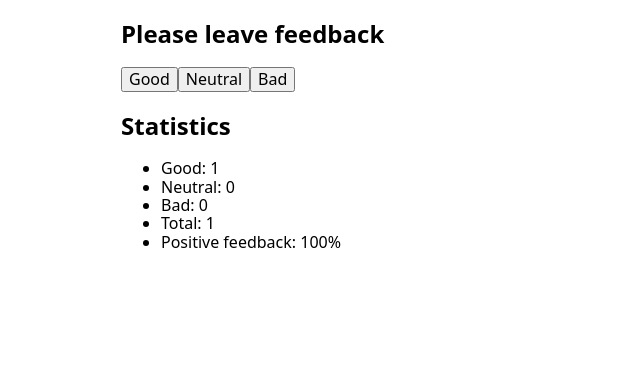
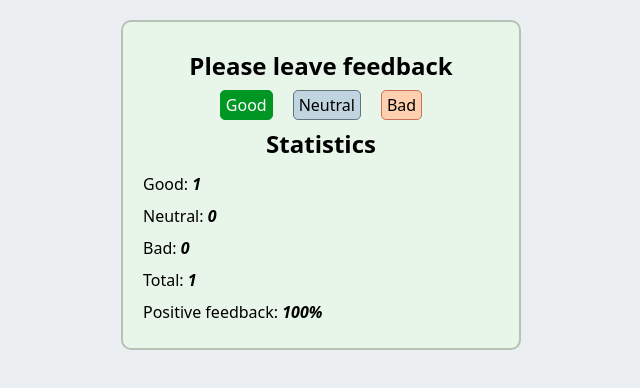
Before and after one commit to Swok-Kh/goit-react-hw-02-feedback, a React (Create React App) app: page / in a window 1280 px wide. Both pictures are taken after a click on the button "Good". Shown: the top 388 px of the page, without its empty margins (319-959 px from the left). Built offline with nearby package versions, Linux system fonts and the light colour scheme.

Commit message:
add styles

```diff
--- a/src/App.js
+++ b/src/App.js
@@ -33,10 +33,10 @@ class App extends Component {
         <Section title="Please leave feedback">
           <FeedbackOptions onLeaveFeedback={this.handleFeedback} />
         </Section>
-        {this.countTotalFeedback() === 0 ? (
-          <Notification message="No feedback given" />
-        ) : (
-          <Section title="Statistics">
+        <Section title="Statistics">
+          {this.countTotalFeedback() === 0 ? (
+            <Notification message="No feedback given" />
+          ) : (
             <Statistics
               good={this.state.good}
               neutral={this.state.neutral}
@@ -44,8 +44,8 @@ class App extends Component {
               total={this.countTotalFeedback()}
               positivePercentage={this.countPositiveFeedbackPercentage()}
             />
-          </Section>
-        )}
+          )}
+        </Section>
       </Card>
     );
   }
--- a/src/components/Card/card.module.scss
+++ b/src/components/Card/card.module.scss
@@ -1,4 +1,14 @@
+@import '../../scss/variables';
+
 .wrapper {
-  width: 400px;
+  width: 300px;
   margin: 0 auto;
+  background-color: $secondary-bgc;
+  border: 2px solid $third-bgc;
+  border-radius: 10px;
+  padding: 10px;
+  @media screen and (min-width: $tablet) {
+    width: 400px;
+    padding: 20px;
+  }
 }
--- /dev/null
+++ b/src/components/FeedbackOption/fedbackOption.module.scss
@@ -0,0 +1,51 @@
+@import '../../scss/variables';
+.wrapper {
+  width: 100%;
+  display: flex;
+  justify-content: center;
+}
+
+%button {
+  border-radius: 5px;
+  padding: 5px;
+  transition: color $transition-opt, background-color $transition-opt;
+  cursor: pointer;
+  outline: none;
+  &:hover,
+  &:focus {
+    color: $light-color;
+  }
+  &:not(:last-child) {
+    margin-right: 10px;
+    @media screen and (min-width: $tablet) {
+      margin-right: 20px;
+    }
+  }
+}
+.good {
+  @extend %button;
+  background-color: #5efc82;
+  border: 1px solid #009624;
+  &:hover,
+  &:focus {
+    background-color: #009624;
+  }
+}
+.neutral {
+  @extend %button;
+  background-color: #c1d5e0;
+  border: 1px solid #62757f;
+  &:hover,
+  &:focus {
+    background-color: #62757f;
+  }
+}
+.bad {
+  @extend %button;
+  background-color: #ffd0b0;
+  border: 1px solid #c96f53;
+  &:hover,
+  &:focus {
+    background-color: #c96f53;
+  }
+}
--- a/src/components/FeedbackOption/index.js
+++ b/src/components/FeedbackOption/index.js
@@ -1,25 +1,40 @@
 import React, { Component } from 'react';
 import PropTypes from 'prop-types';
+import styles from './fedbackOption.module.scss';
 
 class FeedbackOptions extends Component {
   render() {
-    const { options, onLeaveFeedback } = this.props;
+    const { onLeaveFeedback } = this.props;
     return (
-      <>
-        <button data-btn-type="good" onClick={onLeaveFeedback}>
+      <div className={styles.wrapper}>
+        <button
+          className={styles.good}
+          data-btn-type="good"
+          onClick={onLeaveFeedback}
+        >
           Good
         </button>
-        <button data-btn-type="neutral" onClick={onLeaveFeedback}>
+        <button
+          className={styles.neutral}
+          data-btn-type="neutral"
+          onClick={onLeaveFeedback}
+        >
           Neutral
         </button>
-        <button data-btn-type="bad" onClick={onLeaveFeedback}>
+        <button
+          className={styles.bad}
+          data-btn-type="bad"
+          onClick={onLeaveFeedback}
+        >
           Bad
         </button>
-      </>
+      </div>
     );
   }
 }
 
-FeedbackOptions.propTypes = {};
+FeedbackOptions.propTypes = {
+  onLeaveFeedback: PropTypes.func.isRequired,
+};
 
 export default FeedbackOptions;
--- a/src/components/Section/index.js
+++ b/src/components/Section/index.js
@@ -1,12 +1,13 @@
 import React, { Component } from 'react';
 import PropTypes from 'prop-types';
+import styles from './section.module.scss';
 
 class Section extends Component {
   render() {
     const { children, title } = this.props;
     return (
       <section>
-        <h2>{title}</h2>
+        <h2 className={styles.title}>{title}</h2>
         {children}
       </section>
     );
--- /dev/null
+++ b/src/components/Section/section.module.scss
@@ -0,0 +1,5 @@
+.title {
+  font-size: 24px;
+  line-height: 2em;
+  text-align: center;
+}
--- a/src/components/Statistics/index.js
+++ b/src/components/Statistics/index.js
@@ -1,25 +1,27 @@
 import React, { Component } from 'react';
 import PropTypes from 'prop-types';
+import styles from './statistics.module.scss';
 
 class Statistics extends Component {
   render() {
     const { good, neutral, bad, total, positivePercentage } = this.props;
     return (
-      <ul>
+      <ul className={styles.list}>
         <li>
-          Good: <span>{good}</span>
+          Good: <span className={styles.value}>{good}</span>
         </li>
         <li>
-          Neutral: <span>{neutral}</span>
+          Neutral: <span className={styles.value}>{neutral}</span>
         </li>
         <li>
-          Bad: <span>{bad}</span>
+          Bad: <span className={styles.value}>{bad}</span>
         </li>
         <li>
-          Total: <span>{total}</span>
+          Total: <span className={styles.value}>{total}</span>
         </li>
         <li>
-          Positive feedback: <span>{positivePercentage}%</span>
+          Positive feedback:{' '}
+          <span className={styles.value}>{positivePercentage}%</span>
         </li>
       </ul>
     );
--- /dev/null
+++ b/src/components/Statistics/statistics.module.scss
@@ -0,0 +1,10 @@
+.list {
+  list-style: none;
+  & li {
+    line-height: 2em;
+  }
+}
+.value {
+  font-style: italic;
+  font-weight: 700;
+}
--- /dev/null
+++ b/src/scss/_variables.scss
@@ -0,0 +1,10 @@
+$main-bgc: #eceff1;
+$secondary-bgc: #e8f5e9;
+$third-bgc: #b6c2b7;
+
+$light-color: #fff;
+
+$tablet: 768px;
+$desktop: 1280px;
+
+$transition-opt: 250ms cubic-bezier(0.17, 0.67, 0.83, 0.67);
--- a/src/scss/index.scss
+++ b/src/scss/index.scss
@@ -1,4 +1,18 @@
 @import './normalize';
+@import './variables';
 body {
+  margin: 20px 0;
+  background-color: $main-bgc;
+}
+h1,
+h2,
+h3,
+h4,
+h5,
+h6,
+ul,
+li,
+p {
+  padding: 0;
   margin: 0;
 }
```
